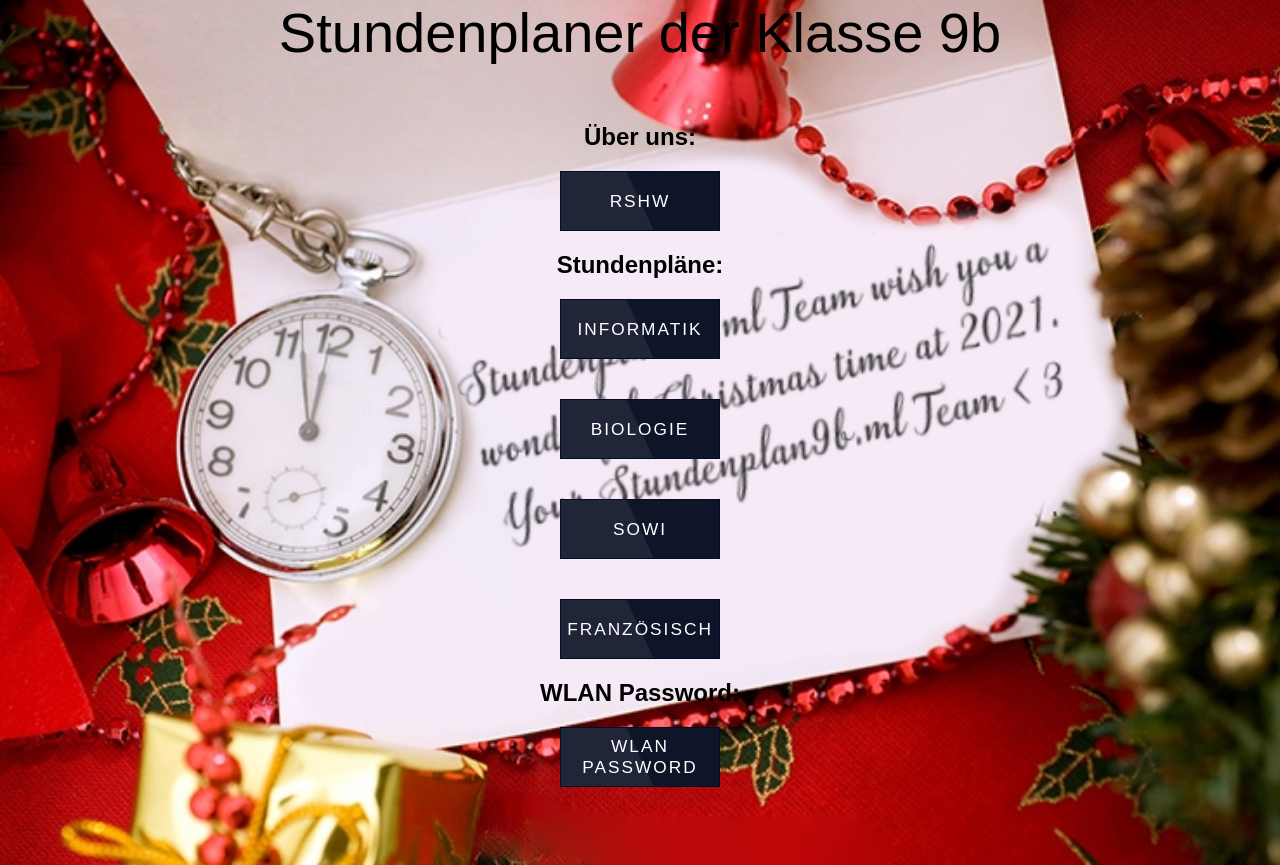
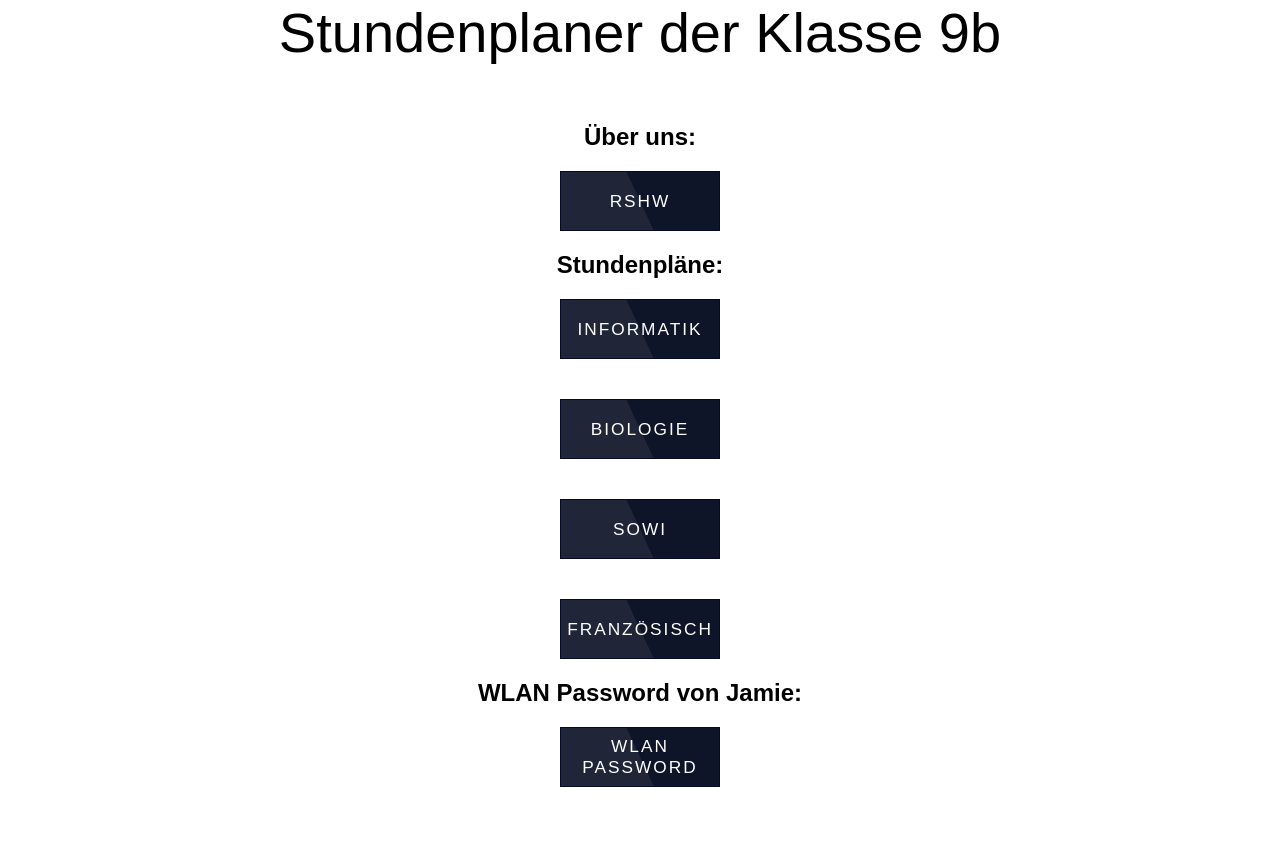
Before and after one commit to Bommberk/Stundenplan10b, a PHP site: page / in a window 1280 px wide. Run offline with PHP 8.4, Linux system fonts and the light colour scheme; some libraries are stand-ins or nearby versions; some web fonts are replaced.

Commit message:
merlin forderungen und bleibt so

```diff
--- a/WLAN/index.html
+++ b/WLAN/index.html
@@ -2,9 +2,8 @@
 <html lang="de">
 <head>
     <meta charset="UTF-8">
-    <meta http-equiv="X-UA-Compatible" content="IE=edge">
     <meta name="viewport" content="width=device-width, initial-scale=1.0">
-    <link rel="stylesheet" href="/assets/css/WLAN.css">
+    <link rel="stylesheet" href="/assets/css/wlan.css">
     <link rel="icon" href="/assets/image/schule.png">
     <title>Stundenplan 9b</title>
 </head>
--- a/assets/css/style.css
+++ b/assets/css/style.css
@@ -14,39 +14,9 @@
 body
 {
     background: var(--white);
-    background-image: url(/assets/image/chrismas\ card.jpg);
     background-size: cover;
 }
-/* .dreieck
-{
-  position: absolute;
-  width: 1000px;
-  height: 1000px;
-  background: var(--white);
-  left: 25%;
-  top: -20px;
-  clip-path: polygon(0 0, 0 100%, 100% 100%);
-  z-index: -2;
-}
-.überdeckung
-{
-  position: absolute;
-  width: 100px;
-  height: 100px;
-  background: var(--white);
-  left: 280px;
-  z-index: -2;
-}
-.diagonale
-{
-  position: absolute;
-  width: 10px;
-  height: 1800px;
-  background: black;
-  filter: blur(20px);
-  transform: rotate(-45deg) translateY(25px) translateX(900px);
-  z-index: -100;
-} */
+
 h1
 {
   display: flex;
@@ -160,75 +130,4 @@ h1
 .überschriften
 {
   color: var(--black);
-}/*
-:root
-{
-  --white: #eeeeee;
-  --white2: #e6e6e6;
-  --black: #000;
 }
-.dark
-{
-  --white: #123;
-  --white2: #001623;
-  --black: #eeeeee;
-}
-.container
-{
-  background: var(--white2);
-  width: 200px;
-  height: 100px;
-  margin: 20px;
-  border-radius: 50px;
-  box-shadow: inset 0 0 15px rgba(0,0,0,0.5);
-}
-.container .kreis
-{
-  width: 100px;
-  height: 100px;
-  background: var(--white);
-  border-radius: 50%;
-  transform: scale(0.75);
-  box-shadow: 0 0 20px rgba(0,0,0,0.5);
-  display: flex;
-  justify-content: center;
-  align-items: center;
-  cursor: pointer;
-}
-.container .kreis:active
-{
-  box-shadow: 0 5px 5px rgba(0,0,0,0.2),
-              inset 0 -5px 5px rgba(0,0,0,0.7),
-              inset 0 2px 5px rgba(0,0,0,0.9);
-}
-.dark .container .kreis
-{
-  margin-left: 50%;
-}
-.container::after
-{
-  content: 'Switch to Darkmode';
-  display: flex;
-  justify-content: center;
-  color: var(--black);
-  font-size: 1.3em;
-}
-.dark .container::after
-{
-  content: 'Switch to Lightmode';
-}
-.container .kreis::before
-{
-  content: '\f185';
-  font-family: fontAwesome;
-  font-size: 4em;
-  color: var(--black);
-  color: #ffff00;
-  filter: drop-shadow(0 0 20px #ff0) drop-shadow(0 0 40px #ff0);
-}
-.dark .container .kreis::before
-{
-  content: '\f186';
-  color: #b4f0ff;
-  filter: drop-shadow(0 0 20px #b4f0ff) drop-shadow(0 0 40px #b4f0ff);
-} */
--- a/index.html
+++ b/index.html
@@ -2,7 +2,6 @@
 <html lang="de">
 <head>
     <meta charset="UTF-8">
-    <meta http-equiv="X-UA-Compatible" content="IE=edge">
     <meta name="viewport" content="width=device-width, initial-scale=1.0">
     <link rel="stylesheet" href="assets/css/style.css">
     <link rel="icon" href="assets/image/schule.png">
@@ -39,8 +38,8 @@
       <a href="stundenpläne/Französisch/index.html">
         <span>Französisch</span>
       </a>
-      <h2 class="überschriften">WLAN Password:</h2>
-      <a href="WLAN/index.html">
+      <h2 class="überschriften">WLAN Password von Jamie:</h2>
+      <a href="wlan/index.html">
         <span>WLAN Password</span>
       </a>
       </div>
```
Also changed, not shown: assets/image/Chrismas karte.jpg (deleted), assets/image/chrismas card.jpg (deleted).
